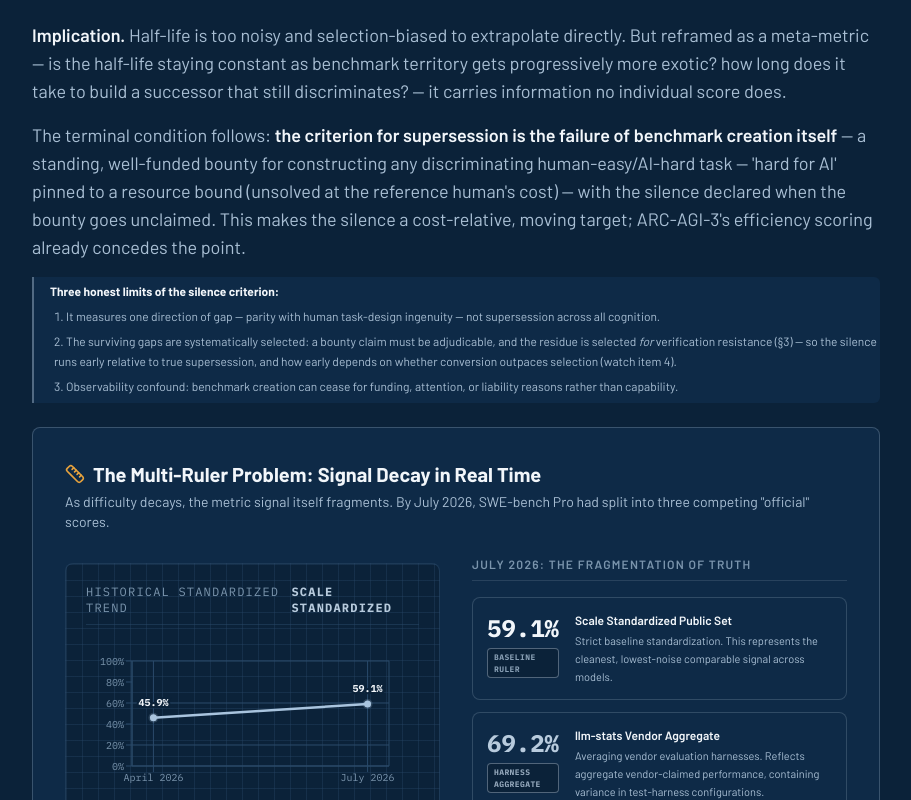
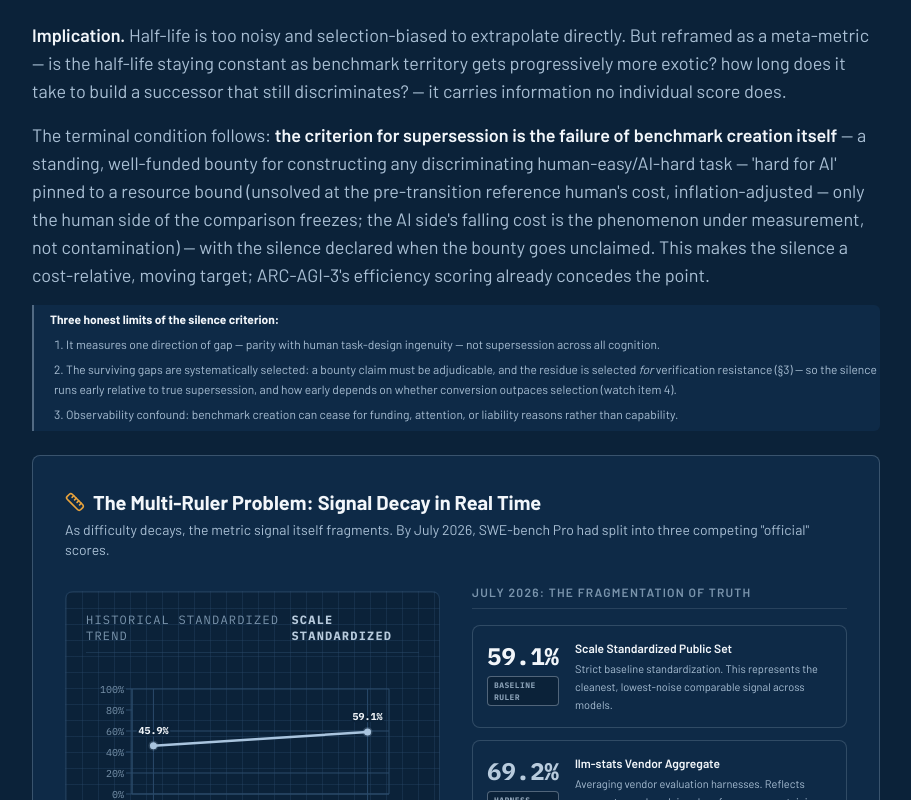
Before and after one commit to ADevBelgie/measuring-the-end-of-measurement, a React (Vite) app: page / in a window 1280 px wide. Shown: the part 3020-3820 px from the top of the page, without its empty margins (184-1095 px from the left). Built offline with nearby package versions, Linux system fonts and the light colour scheme.

Commit message:
Execute Feedback Batch 2 (Second-Round Revisions): anchor cost bound with pre-transition reference human cost and inflation-adjustment, list METR proxies for autonomous research, condition design-cost signals, add task-design corpus, and update markdown file verbatim

```diff
--- a/src/App.jsx
+++ b/src/App.jsx
@@ -282,7 +282,7 @@
                   <strong>Implication.</strong> Half-life is too noisy and selection-biased to extrapolate directly. But reframed as a meta-metric — is the half-life staying constant as benchmark territory gets progressively more exotic? how long does it take to build a successor that still discriminates? — it carries information no individual score does.
                 </p>
                 <p>
-                  The terminal condition follows: <strong>the criterion for supersession is the failure of benchmark creation itself</strong> — a standing, well-funded bounty for constructing any discriminating human-easy/AI-hard task — 'hard for AI' pinned to a resource bound (unsolved at the reference human's cost) — with the silence declared when the bounty goes unclaimed. This makes the silence a cost-relative, moving target; ARC-AGI-3's efficiency scoring already concedes the point.
+                  The terminal condition follows: <strong>the criterion for supersession is the failure of benchmark creation itself</strong> — a standing, well-funded bounty for constructing any discriminating human-easy/AI-hard task — 'hard for AI' pinned to a resource bound (unsolved at the pre-transition reference human's cost, inflation-adjusted — only the human side of the comparison freezes; the AI side's falling cost is the phenomenon under measurement, not contamination) — with the silence declared when the bounty goes unclaimed. This makes the silence a cost-relative, moving target; ARC-AGI-3's efficiency scoring already concedes the point.
                 </p>
                 <div className="border-l-2 border-line/40 pl-4 py-1.5 bg-panel text-ink-dim rounded-r-md space-y-2 text-xs">
                   <span className="font-bold text-ink block">Three honest limits of the silence criterion:</span>
@@ -438,7 +438,7 @@
                   <td className="p-4 text-ink-dim leading-relaxed">
                     {readingMode === 'brief'
                       ? 'The pivotal variable: does AI start running its own R&D loop before compute and capital flatten the curve?'
-                      : 'AI contribution to AI R&D crosses from acceleration (~tens of %) to running the loop. The pivotal variable. Race between self-improvement feedback and physical constraints.'}
+                      : 'AI contribution to AI R&D crosses from acceleration (~tens of %) to running the loop. The pivotal variable. Race between self-improvement feedback and physical constraints. Not directly observable from outside — see §5, item 1, for the proxy basket.'}
                   </td>
                 </tr>
                 <tr className="hover:bg-raised/50">
@@ -464,10 +464,10 @@
                   <td className="p-4 text-signal font-bold font-mono">Mode 2031–2034</td>
                   <td className="p-4 text-ink-dim leading-relaxed">
                     {readingMode === 'brief'
-                      ? "The cost-bounded bounty of §1 goes unclaimed: no well-funded designer can construct any remaining human-easy (pre-AI baseline) / AI-hard (at reference-human cost) task. ~30% chance this lands after 2035."
+                      ? "The cost-bounded bounty of §1 goes unclaimed: no well-funded designer can construct any remaining human-easy (pre-AI baseline) / AI-hard (at frozen reference-human cost) task. ~30% chance this lands after 2035."
                       : (
                         <div className="space-y-1.5">
-                          <p><strong>Criterion:</strong> The cost-bounded bounty of §1 goes unclaimed: no well-funded designer can construct any remaining human-easy (pre-AI baseline) / AI-hard (at reference-human cost) task.</p>
+                          <p><strong>Criterion:</strong> The cost-bounded bounty of §1 goes unclaimed: no well-funded designer can construct any remaining human-easy (pre-AI baseline) / AI-hard (at frozen reference-human cost) task.</p>
                           <p><strong>Drivers:</strong> Trailing edge by construction — though a <em>leading</em> indicator of true supersession, biased early by §1's selection limit. 10% by 2029; mode 2031–2034 (~55–60%); beyond 2035: ~30%, tailing into the 2040s. The disanalogies from self-driving's last-5% decade (§3) offset the reference class partially, not fully; the ~30% beyond 2035 is its residual claim after those offsets. Neighboring classes bracket it: the chess-centaur collapse argues faster, radiology argues slower (§3).</p>
                         </div>
                       )}
@@ -496,7 +496,9 @@
               <div className="space-y-1">
                 <h4 className="font-semibold text-ink text-sm">The 2028 Race</h4>
                 <p className="text-xs text-ink-dim leading-relaxed">
-                  Autonomous-research threshold vs. capex/compute flattening. Resolves more uncertainty than any individual benchmark score.
+                  {readingMode === 'brief'
+                    ? "Autonomous-research threshold vs. capex/compute flattening. Not directly observable; the primary proxy is an inflection in the METR curve itself."
+                    : "Autonomous-research threshold vs. capex/compute flattening. Resolves more uncertainty than any individual benchmark score. Unlike every other item here, this criterion is not directly observable — labs don't publish their internal automation fraction. Proxies are a basket, none reliable alone: an inflection in the METR doubling time itself (§2 argues the curve already internalizes the feedback, so the loop closing surfaces there first), algorithmic-efficiency estimates, lab disclosure language, and the share of model-generated research output. Hiring patterns are confounded — labs freeze hiring for capex reasons too — so watch for co-movement, not any single line."}
                 </p>
               </div>
             </div>
@@ -542,7 +544,7 @@
                   <div className="space-y-1">
                     <h4 className="font-semibold text-ink text-sm">Successor-Benchmark Design Cost</h4>
                     <p className="text-xs text-ink-dim leading-relaxed">
-                      Time-to-discriminating-successor after each saturation, and how contrived and complex those successors must become. Also the observable face of §1's conversion-vs-selection race: falling design cost in verification-resistant territory means conversion is winning; rising contrivance with stable residue means selection is.
+                      Time-to-discriminating-successor after each saturation, and how contrived and complex those successors must become. This is also the observable face of §1's conversion-vs-selection race — with one conditioning requirement: the signal counts only when successors aim at residue territory. Falling design cost for tasks targeting verification-resistant domains means conversion is winning; falling cost because designers retreat to already-verifiable ground means the opposite — and that retreat is itself a further way the silence could arrive spuriously early.
                     </p>
                   </div>
                 </div>
@@ -586,7 +588,7 @@
                       Pre-AI Expert Baselines
                     </h4>
                     <p className="text-xs text-ink-dim leading-relaxed">
-                      The reference population defining "human-easy" cannot be reconstructed after deskilling. Archiving broad expert baselines — task performances with time-and-reliability profiles, not just scores — is the one item here that is an action, not an observation, and the only one with a closing window.
+                      The reference population defining "human-easy" cannot be reconstructed after deskilling. Archiving broad expert baselines — task performances with time-and-reliability profiles, not just scores — is the one item here that is an action, not an observation, and the only one with a closing window. Alongside performance baselines, archive the task-design corpus: a diverse record of how pre-AI humans constructed discriminating tasks is the natural hedge against the stylistic-convergence risk flagged in §1, and it deskills on the same schedule.
                     </p>
                   </div>
                 </div>
```
Also changed, not shown: 1 other file (tests, documents, lock files or other folders).
